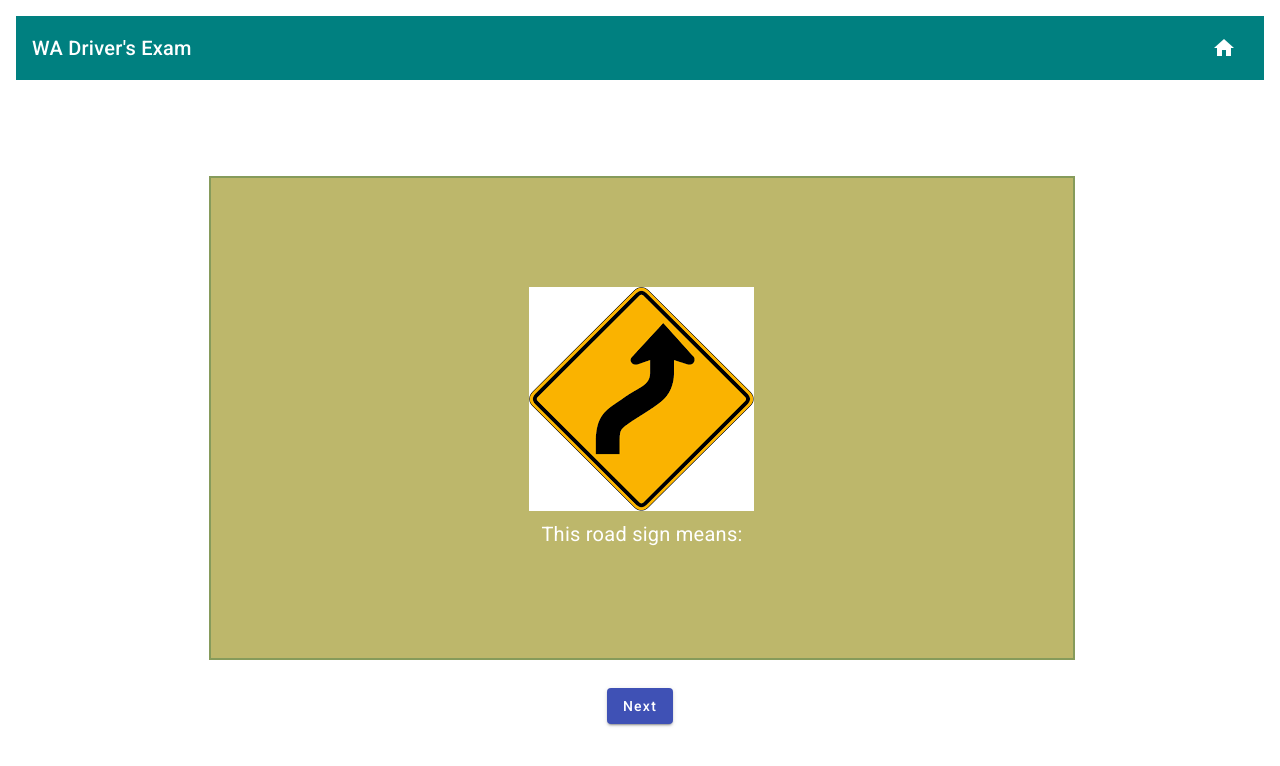
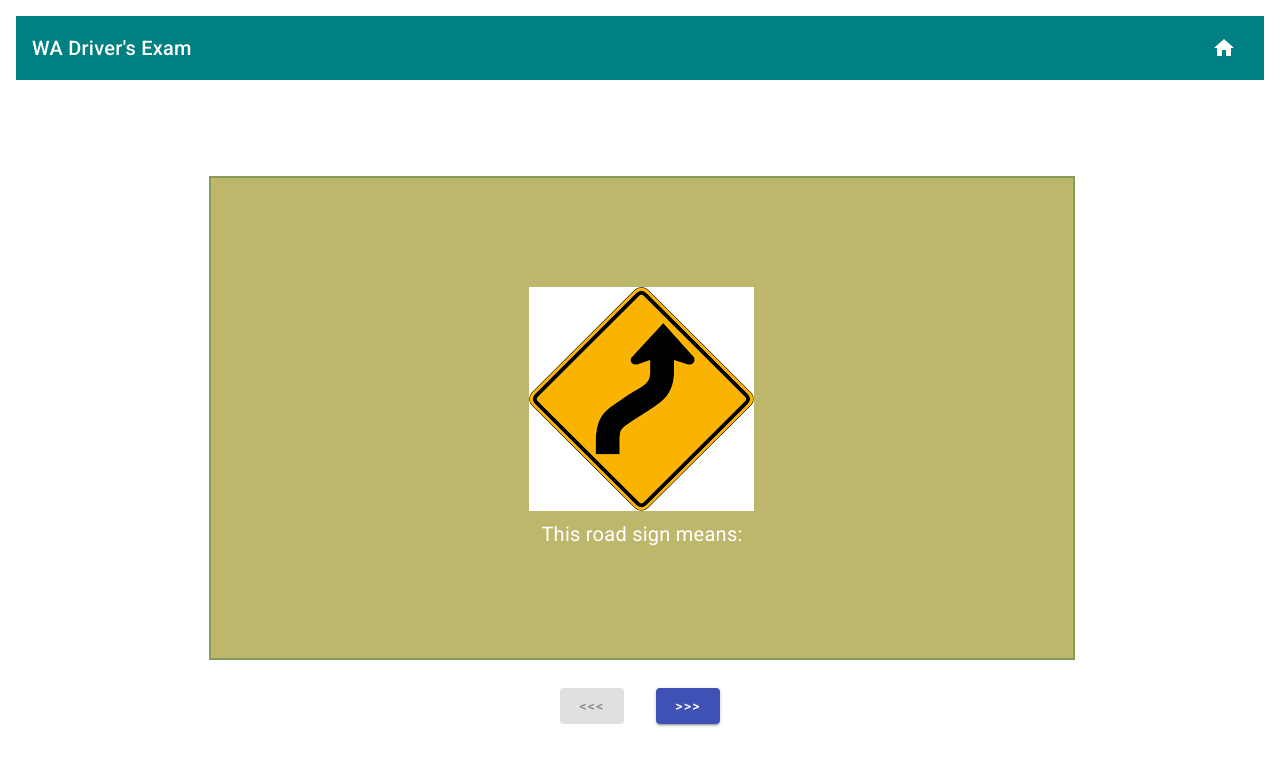
Before and after one commit to JohnRose242/drive-exam-wa, an Angular app: page /flashcards in a window 1280 px wide. Shown: the top 766 px of the page. Built offline with nearby package versions, Linux system fonts and the light colour scheme.

Commit message:
more updatees

```diff
--- a/src/app/flashcards/flashcards.component.html
+++ b/src/app/flashcards/flashcards.component.html
@@ -10,5 +10,8 @@
       </div>
     </div>
   </div>
-  <button mat-raised-button color="primary" (click)="next()">Next</button>
+  <div class="button-container">
+    <button mat-raised-button color="primary" (click)="previous()" [disabled]="index === 0"><<<</button>
+    <button mat-raised-button color="primary" (click)="next()" [disabled]="index === flashcards.length - 1">>>></button>
+  </div>
 </div>
--- a/src/app/flashcards/flashcards.component.scss
+++ b/src/app/flashcards/flashcards.component.scss
@@ -51,4 +51,10 @@
     transform: rotateY(180deg);
   }
 
+  .button-container {
+    display: flex;
+    justify-content: center;
+    gap: 2rem;
+  }
+
 }
--- a/src/app/flashcards/flashcards.component.ts
+++ b/src/app/flashcards/flashcards.component.ts
@@ -9,17 +9,20 @@ import { ExamService } from '../core/services/exam.service';
 export class FlashcardsComponent implements OnInit {
   flipped = false;
   flashcard: any;
+  flashcards: any[] = [];
+  index = 0;
 
   constructor(
     private examService: ExamService
   ) {}
 
   public ngOnInit() {
+    this.flashcards = this.examService.getExam(500);
     this.setFlashcard();
   }
 
-  public setFlashcard() {
-    const card = this.examService.getExam(1)[0];
+  public setFlashcard(index = 0) {
+    const card = this.flashcards[index];
     const showAll = card.options.find((opt: any) => opt.id === card.answer).text === 'All of these.';
     this.flashcard = {
       frontImage: card.imageId,
@@ -27,13 +30,21 @@ export class FlashcardsComponent implements OnInit {
       backText: showAll
         ? card.options.map((opt: any) => opt.text).filter((t: string) => t !== 'All of these.')
         : [card.options.find((opt: any) => opt.id === card.answer).text]
-    }
+    };
+    this.index = index;
   }
 
   public next() {
     this.flipped = false;
     setTimeout(() => {
-      this.setFlashcard();
+      this.setFlashcard(this.index + 1);
+    }, 200);
+  }
+
+  public previous() {
+    this.flipped = false;
+    setTimeout(() => {
+      this.setFlashcard(this.index - 1);
     }, 200);
   }
 
```
